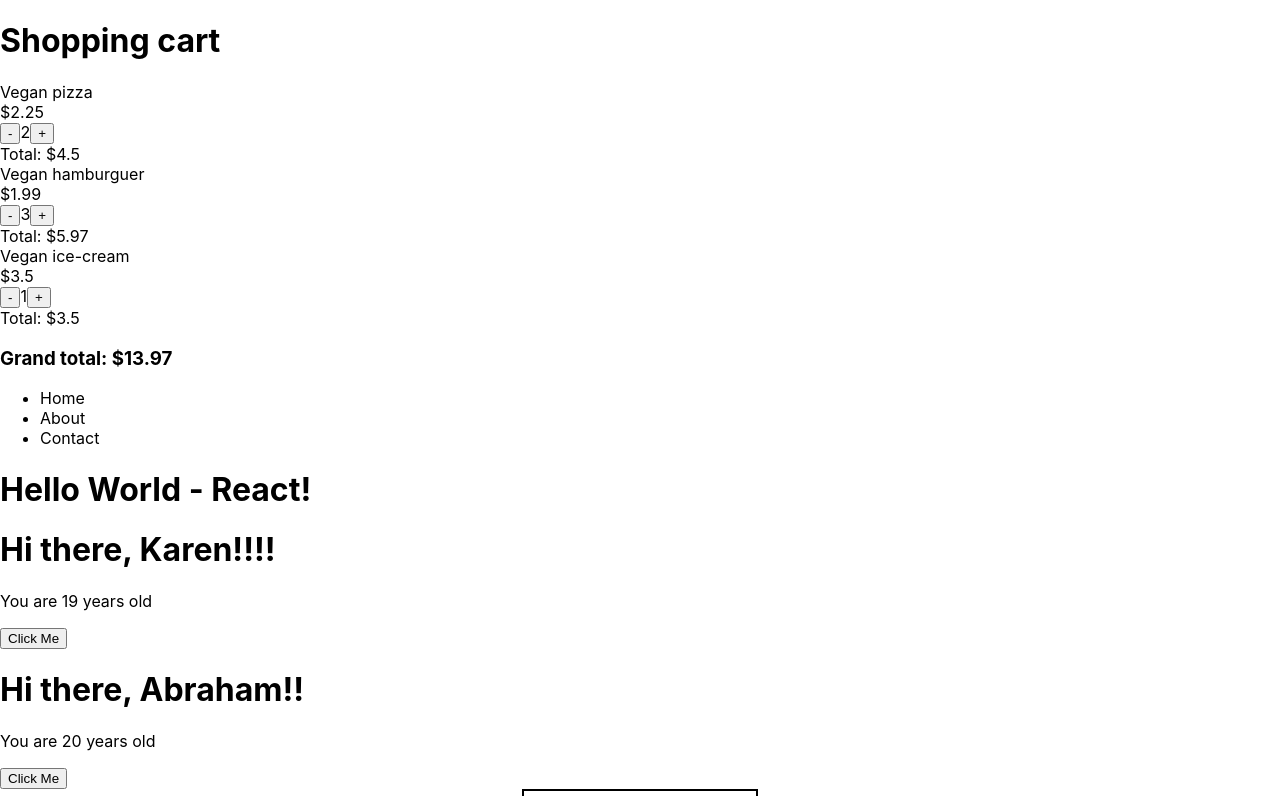
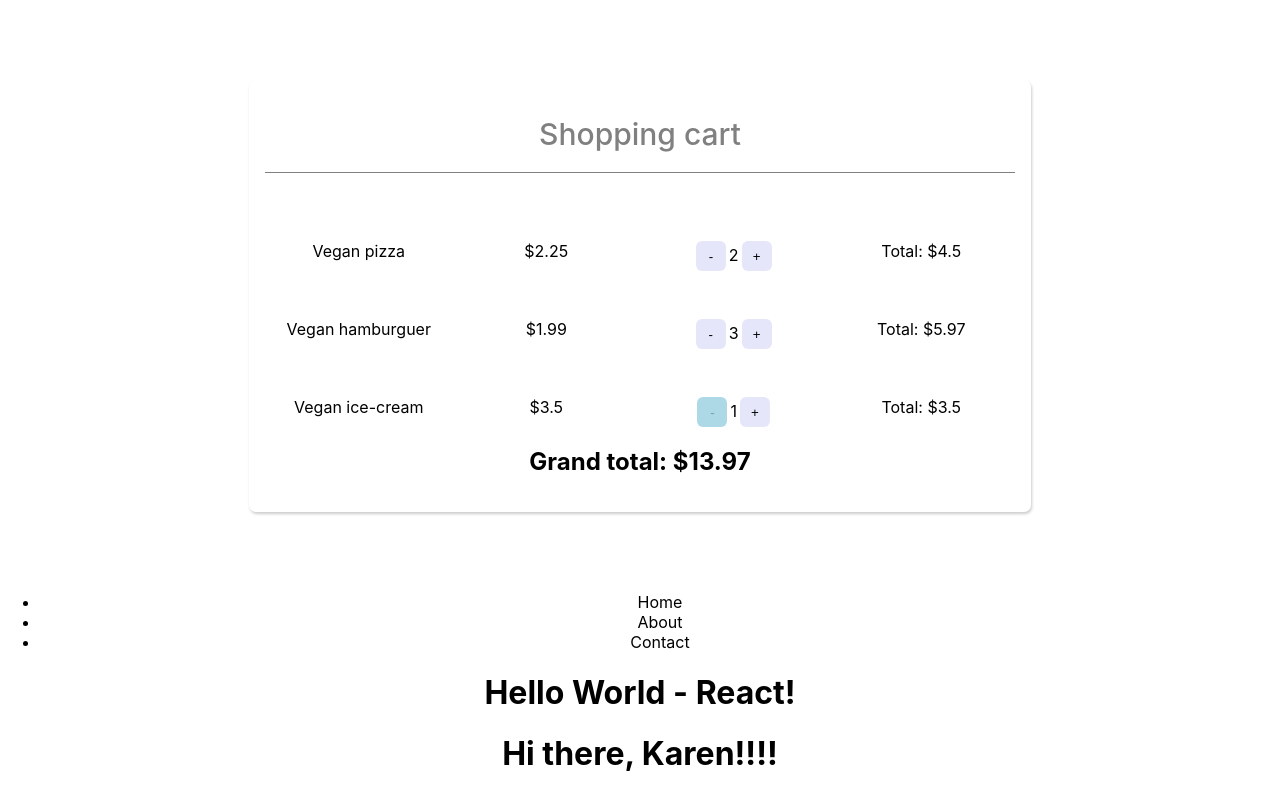
Before and after one commit to Abrahamcepedao/React-app, a React (Create React App) app: page / in a window 1280 px wide. Shown: the top 796 px of the page. Built offline with nearby package versions, Linux system fonts and the light colour scheme.

Commit message:
Updated design of Shopping Cart

```diff
--- /dev/null
+++ b/src/Cart.css
@@ -0,0 +1,21 @@
+*{
+    text-align: center;
+    outline: none;
+}
+.Cart{
+    width: 750px;
+    margin: 80px auto;
+    background: white;
+    border-radius: 7px;
+    box-shadow: 1px 2px 3px 0px rgba(0,0,0,0.2);
+    display: flex;
+    flex-direction: column;
+    padding: 1rem;
+}
+.Cart-title{
+    border-bottom: 1px solid gray;
+    color:  gray;
+    font-size:  30px;
+    font-weight: 500;
+    padding-bottom: 20px;
+}
--- a/src/Cart.js
+++ b/src/Cart.js
@@ -1,8 +1,15 @@
-import React, { useState } from 'react';
+import React, { useState, useEffect } from 'react';
 import CartItem from './CartItem';
+import './Cart.css'
 
 function Cart({ initialItems }){
-    const [items, setItems] = useState(initialItems);
+    const initialState = JSON.parse(window.localStorage.getItem('items'));
+    const [items, setItems] = useState(initialState || initialItems);
+
+    useEffect(() => {
+        window.localStorage.setItem('items', JSON.stringify(items));
+    }, [items])
+
     const updateQty = (id, newQty) => {
         const newItems = items.map(item => {
             if(item.id === id){
@@ -18,13 +25,13 @@ function Cart({ initialItems }){
 
     return (
         <div className="Cart">
-            <h1>Shopping cart</h1>
+            <h1 className="Cart-title">Shopping cart</h1>
             <div className="Cart-items">
                 {items.map(item => (
-                    <CartItem key={item.id} {...item}/>
+                    <CartItem key={item.id} updateQty={updateQty} {...item}/>
                 ))}
             </div>
-            <h3>Grand total: ${grandTotal}</h3>
+            <h2 className="Cart-total">Grand total: ${grandTotal}</h2>
         </div>
     )
 }
--- /dev/null
+++ b/src/CartItem.css
@@ -0,0 +1,21 @@
+.CartItem{
+    margin-top: 3em;
+    display: flex;
+    justify-content: space-between;
+}
+.CartItem div{
+    width: 25%;
+}
+
+.CartItem button{
+    width: 30px;
+    height: 30px;
+    background: lavender;
+    border-radius: 6px;
+    margin: 0 3px;
+    border: none;
+}
+
+.CartItem button:disabled{
+    background-color: lightblue;
+}
--- a/src/CartItem.js
+++ b/src/CartItem.js
@@ -1,6 +1,10 @@
 import React from 'react';
+import './CartItem.css'
 
-function CartItem({id, name, price, qty}){
+function CartItem({id, name, price, qty, updateQty}){
+    const addOne = () => updateQty(id, qty + 1);
+    const subsOne =  () => updateQty(id, qty - 1);
+
     return (
         <div className="CartItem">
             <div>
@@ -10,9 +14,9 @@ function CartItem({id, name, price, qty}){
                 ${price}
             </div>
             <div>
-                <button>-</button>
+                <button onClick={subsOne} disabled={qty <= 1}>-</button>
                 {qty}
-                <button>+</button>
+                <button onClick={addOne}>+</button>
             </div>
             <div>
                 Total: ${qty*price}
```
